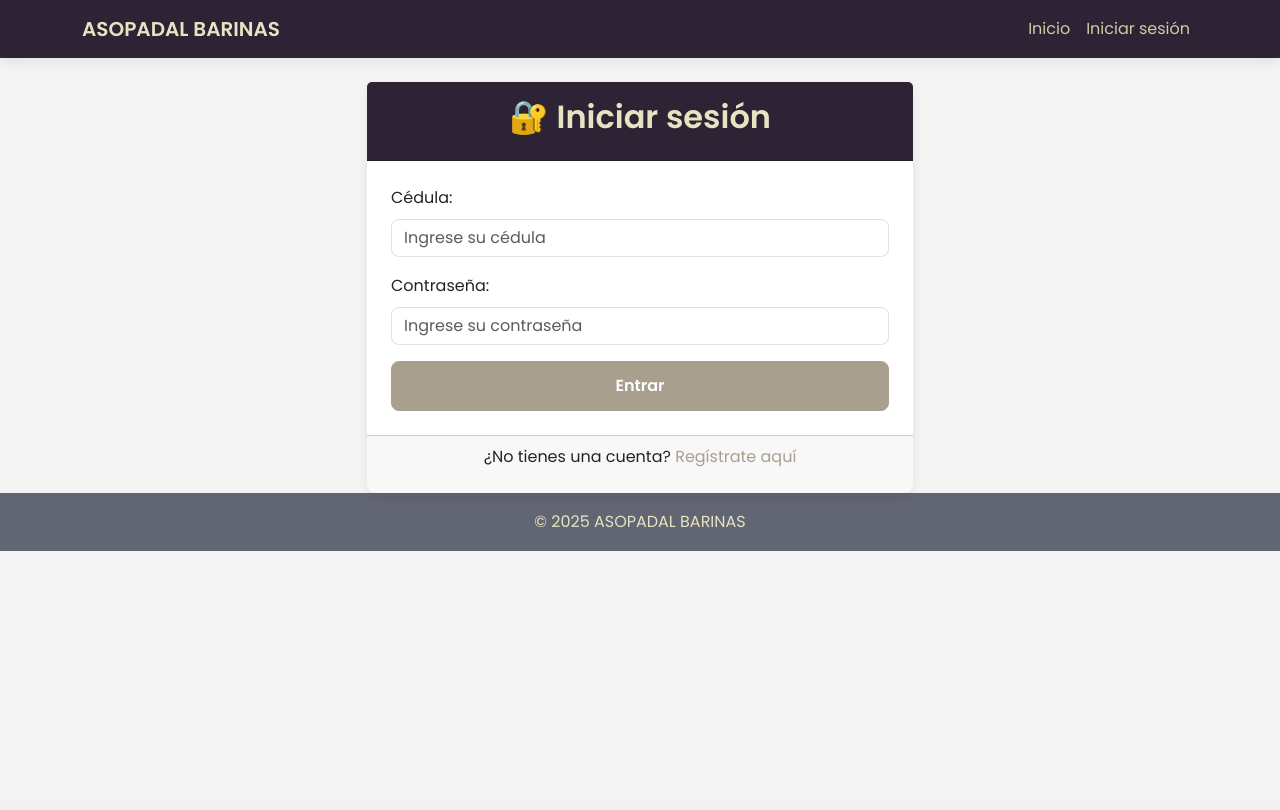
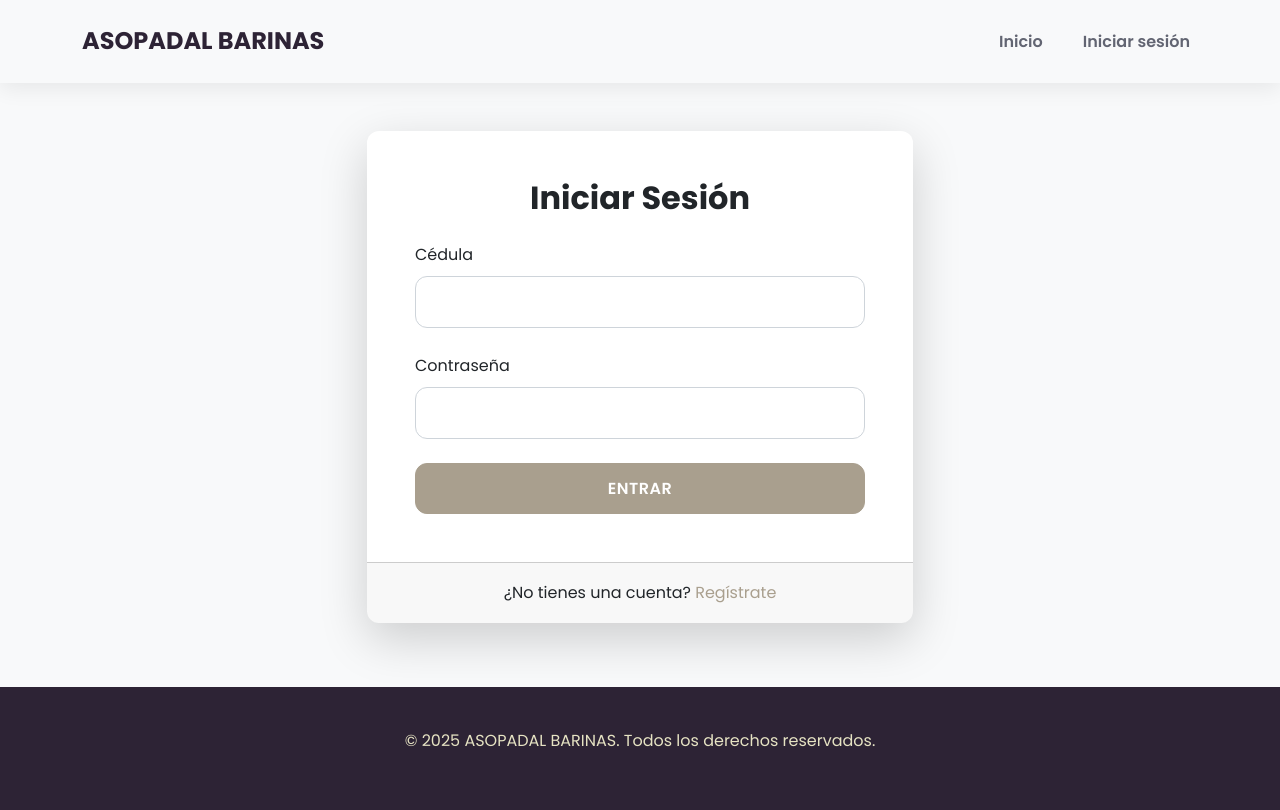
Before and after one commit to ErPyrex/asopadel-old, a Django app: page /users/login/ in a window 1280 px wide. Before the commit the page ends 551 px from the top, so only its background shows below. Run offline with Django 5.2, Linux system fonts and the light colour scheme.

Commit message:
feat: Improve site design

```diff
--- a/static/css/style.css
+++ b/static/css/style.css
@@ -7,8 +7,8 @@
     --color-light-alt: #D1CCA4;
     --color-text: #333;
     --font-family-base: 'Poppins', sans-serif;
-    --border-radius: 8px;
-    --shadow-base: 0 4px 12px rgba(0, 0, 0, 0.08);
+    --border-radius: 12px;
+    --shadow-base: 0 6px 20px rgba(0, 0, 0, 0.07);
 }
 
 /* Reset y estilos base */
@@ -22,15 +22,15 @@
 
 body {
     font-family: var(--font-family-base);
-    background-color: #f4f4f4;
+    background-color: #f8f9fa;
     color: var(--color-text);
-    line-height: 1.6;
+    line-height: 1.7;
 }
 
 h1, h2, h3, h4, h5, h6 {
     color: var(--color-primary);
-    font-weight: 600;
-    margin-bottom: 0.75rem;
+    font-weight: 700;
+    margin-bottom: 1rem;
 }
 
 a {
@@ -45,67 +45,48 @@ a:hover {
 
 /* Navbar */
 .navbar {
-    background-color: var(--color-primary);
+    background-color: #ffffff;
     box-shadow: var(--shadow-base);
+    padding: 1rem 0;
 }
 
 .navbar-brand {
-    color: var(--color-light) !important;
-    font-weight: bold;
+    color: var(--color-primary) !important;
+    font-weight: 700;
+    font-size: 1.5rem;
 }
 
 .nav-link {
-    color: var(--color-light-alt) !important;
+    color: var(--color-secondary) !important;
+    font-weight: 600;
+    margin-left: 1.5rem;
+    transition: color 0.3s ease;
 }
 
 .nav-link:hover {
-    color: var(--color-light) !important;
+    color: var(--color-primary) !important;
 }
 
 /* Hero Section */
 .hero-section {
-    background-size: cover;
-    background-position: center;
-    padding: 6rem 2rem;
+    background: linear-gradient(135deg, var(--color-primary), var(--color-secondary));
+    padding: 5rem 2rem;
     text-align: center;
     color: white;
     border-radius: var(--border-radius);
-    margin-bottom: 2rem;
-    display: flex;
-    flex-direction: column;
-    justify-content: center;
-    align-items: center;
-    position: relative;
-}
-
-.hero-section::before {
-    content: '';
-    position: absolute;
-    top: 0;
-    left: 0;
-    right: 0;
-    bottom: 0;
-    background-color: rgba(0, 0, 0, 0.5);
-    border-radius: var(--border-radius);
-}
-
-.hero-content {
-    position: relative;
-    z-index: 1;
+    margin-bottom: 3rem;
 }
 
 .hero-section h1 {
-    font-size: 2.8rem;
+    font-size: 3rem;
     font-weight: 700;
     color: white;
-    text-shadow: 2px 2px 4px rgba(0,0,0,0.5);
 }
 
 .hero-section p {
-    font-size: 1.2rem;
-    max-width: 600px;
-    margin: 0 auto;
-    text-shadow: 1px 1px 2px rgba(0,0,0,0.5);
+    font-size: 1.25rem;
+    max-width: 650px;
+    margin: 1rem auto;
 }
 
 /* Tarjetas (Cards) */
@@ -114,11 +95,12 @@ a:hover {
     border-radius: var(--border-radius);
     box-shadow: var(--shadow-base);
     transition: transform 0.3s ease, box-shadow 0.3s ease;
+    overflow: hidden;
 }
 
 .card:hover {
-    transform: translateY(-5px);
-    box-shadow: 0 8px 16px rgba(0, 0, 0, 0.1);
+    transform: translateY(-8px);
+    box-shadow: 0 12px 24px rgba(0, 0, 0, 0.1);
 }
 
 .card-header {
@@ -126,56 +108,90 @@ a:hover {
     color: var(--color-light);
     border-top-left-radius: var(--border-radius);
     border-top-right-radius: var(--border-radius);
-    padding: 1rem 1.5rem;
+    padding: 1.25rem 1.75rem;
+    font-size: 1.2rem;
 }
 
 .card-body {
-    padding: 1.5rem;
+    padding: 1.75rem;
 }
 
 /* Botones */
 .btn {
     border-radius: var(--border-radius);
     font-weight: 600;
-    padding: 0.75rem 1.5rem;
+    padding: 0.8rem 1.8rem;
     transition: all 0.3s ease;
+    text-transform: uppercase;
+    letter-spacing: 0.5px;
 }
 
 .btn-primary {
     background-color: var(--color-accent);
     border-color: var(--color-accent);
+    color: white;
 }
 
 .btn-primary:hover {
     background-color: #9a907e;
     border-color: #9a907e;
+    transform: translateY(-2px);
 }
 
 .btn-danger {
-    background-color: #a94442;
-    border-color: #a94442;
+    background-color: #c0392b;
+    border-color: #c0392b;
+    color: white;
 }
 
 /* Formularios */
 .form-control {
     border-radius: var(--border-radius);
+    padding: 0.8rem 1rem;
+    border: 1px solid #ced4da;
+}
+
+.form-control:focus {
+    border-color: var(--color-accent);
+    box-shadow: 0 0 0 0.2rem rgba(169, 159, 142, 0.25);
 }
 
 /* Footer */
 .footer {
-    background-color: var(--color-secondary);
+    background-color: var(--color-primary);
     color: var(--color-light);
-    padding: 2rem 0;
-    margin-top: 3rem;
+    padding: 2.5rem 0;
+    margin-top: 4rem;
+    text-align: center;
 }
 
 /* Responsive Design */
+@media (max-width: 992px) {
+    .nav-link {
+        margin-left: 1rem;
+    }
+}
+
 @media (max-width: 768px) {
     .hero-section h1 {
-        font-size: 2rem;
+        font-size: 2.5rem;
     }
 
     .hero-section p {
-        font-size: 1rem;
+        font-size: 1.1rem;
     }
 }
+
+@media (max-width: 576px) {
+    body {
+        font-size: 15px;
+    }
+
+    .hero-section {
+        padding: 4rem 1.5rem;
+    }
+
+    .card-body, .card-header {
+        padding: 1.25rem;
+    }
+}
--- a/templates/base.html
+++ b/templates/base.html
@@ -2,21 +2,15 @@
 <!DOCTYPE html>
 <html lang="es">
 <head>
-    <meta charset="utf-8">
-    <meta http-equiv="X-UA-Compatible" content="IE=edge">
-    <meta name="viewport" content="width=device-width, initial-scale=1">
+    <meta charset="UTF-8">
+    <meta name="viewport" content="width=device-width, initial-scale=1.0">
     <title>{% block title %}ASOPADAL BARINAS{% endblock %}</title>
-
-    <!-- Bootstrap CSS -->
-    <link href="https://cdn.jsdelivr.net/npm/bootstrap@5.3.3/dist/css/bootstrap.min.css" rel="stylesheet" integrity="sha384-QWTKZyjpPEjISv5WaRU9OFeRpok6YctnYmDr5pNlyT2bRjXh0JMhjY6hW+ALEwIH" crossorigin="anonymous">
-
-    <!-- Estilos globales -->
+    <link href="https://cdn.jsdelivr.net/npm/bootstrap@5.3.3/dist/css/bootstrap.min.css" rel="stylesheet">
+    <link rel="stylesheet" href="https://fonts.googleapis.com/css2?family=Poppins:wght@400;600;700&display=swap">
     <link rel="stylesheet" href="{% static 'css/style.css' %}">
-    <link rel="stylesheet" href="https://fonts.googleapis.com/css2?family=Poppins:wght@400;600&display=swap">
 </head>
 <body>
-    <header>
-        <nav class="navbar navbar-expand-lg">
+    <nav class="navbar navbar-expand-lg navbar-light bg-light">
         <div class="container">
             <a class="navbar-brand" href="{% url 'core:home' %}">ASOPADAL BARINAS</a>
             <button class="navbar-toggler" type="button" data-bs-toggle="collapse" data-bs-target="#navbarNav" aria-controls="navbarNav" aria-expanded="false" aria-label="Toggle navigation">
@@ -40,30 +34,25 @@
             </div>
         </div>
     </nav>
-    </header>
 
-    <div class="container mt-4">
+    <main class="container my-5">
         {% if messages %}
-        <div class="mensajes">
+            <div class="messages">
                 {% for message in messages %}
                     <div class="alert alert-{{ message.tags }}">{{ message }}</div>
                 {% endfor %}
             </div>
         {% endif %}
-
-        <main class="main-content">
         {% block content %}{% endblock %}
     </main>
-    </div>
 
-    <footer class="footer mt-auto py-3">
-        <div class="container text-center">
-            <span>&copy; 2025 ASOPADAL BARINAS</span>
+    <footer class="footer">
+        <div class="container">
+            <p>&copy; 2025 ASOPADAL BARINAS. Todos los derechos reservados.</p>
         </div>
     </footer>
 
-    <!-- Bootstrap JS -->
-    <script src="https://cdn.jsdelivr.net/npm/bootstrap@5.3.3/dist/js/bootstrap.bundle.min.js" integrity="sha384-YvpcrYf0tY3lHB60NNkmXc5s9fDVZLESaAA55NDzOxhy9GkcIdslK1eN7N6jIeHz" crossorigin="anonymous"></script>
+    <script src="https://cdn.jsdelivr.net/npm/bootstrap@5.3.3/dist/js/bootstrap.bundle.min.js"></script>
     <script src="{% static 'js/main.js' %}"></script>
 </body>
 </html>
--- a/templates/users/login.html
+++ b/templates/users/login.html
@@ -3,46 +3,37 @@
 
 {% block content %}
 <div class="row justify-content-center">
-  <div class="col-md-6">
-    <div class="card">
-      <div class="card-header">
-        <h2 class="card-title text-center">🔐 Iniciar sesión</h2>
-      </div>
-      <div class="card-body">
+  <div class="col-lg-6">
+    <div class="card shadow-lg">
+      <div class="card-body p-5">
+        <h2 class="card-title text-center mb-4">Iniciar Sesión</h2>
         <form method="POST" action="{% url 'users:login' %}">
           {% csrf_token %}
-
-          <div class="mb-3">
-            <label for="username" class="form-label">Cédula:</label>
-            <input type="text" name="username" id="username" class="form-control" placeholder="Ingrese su cédula" required>
+          <div class="mb-4">
+            <label for="username" class="form-label">Cédula</label>
+            <input type="text" name="username" id="username" class="form-control" required>
           </div>
-
-          <div class="mb-3">
-            <label for="password" class="form-label">Contraseña:</label>
-            <input type="password" name="password" id="password" class="form-control" placeholder="Ingrese su contraseña" required>
+          <div class="mb-4">
+            <label for="password" class="form-label">Contraseña</label>
+            <input type="password" name="password" id="password" class="form-control" required>
           </div>
-
           <div class="d-grid">
             <button type="submit" class="btn btn-primary">Entrar</button>
           </div>
         </form>
       </div>
-      <div class="card-footer">
-        <div class="text-center">
-          <p>¿No tienes una cuenta? <a href="{% url 'users:register' %}">Regístrate aquí</a></p>
-        </div>
+      <div class="card-footer text-center py-3">
+        <p class="mb-0">¿No tienes una cuenta? <a href="{% url 'users:register' %}">Regístrate</a></p>
         {% if form.errors %}
           <div class="alert alert-danger mt-3">
-            <ul class="mb-0">
-              {% for field in form %}
-                {% for error in field.errors %}
-                  <li>{{ error }}</li>
-                {% endfor %}
+            {% for field in form %}
+              {% for error in field.errors %}
+                <p class="mb-0">{{ error }}</p>
               {% endfor %}
-              {% for error in form.non_field_errors %}
-                <li>{{ error }}</li>
-              {% endfor %}
-            </ul>
+            {% endfor %}
+            {% for error in form.non_field_errors %}
+              <p class="mb-0">{{ error }}</p>
+            {% endfor %}
           </div>
         {% endif %}
       </div>
```
Also changed, not shown: templates/home.html (+41 -67 lines), templates/users/panel_admin.html (+30 -72 lines), templates/users/panel_arbitro.html (+12 -20 lines), templates/users/panel_jugador.html (+16 -31 lines), templates/users/register.html (+13 -19 lines), 1 other file. Lines whose indentation alone changed are shown as unchanged.
